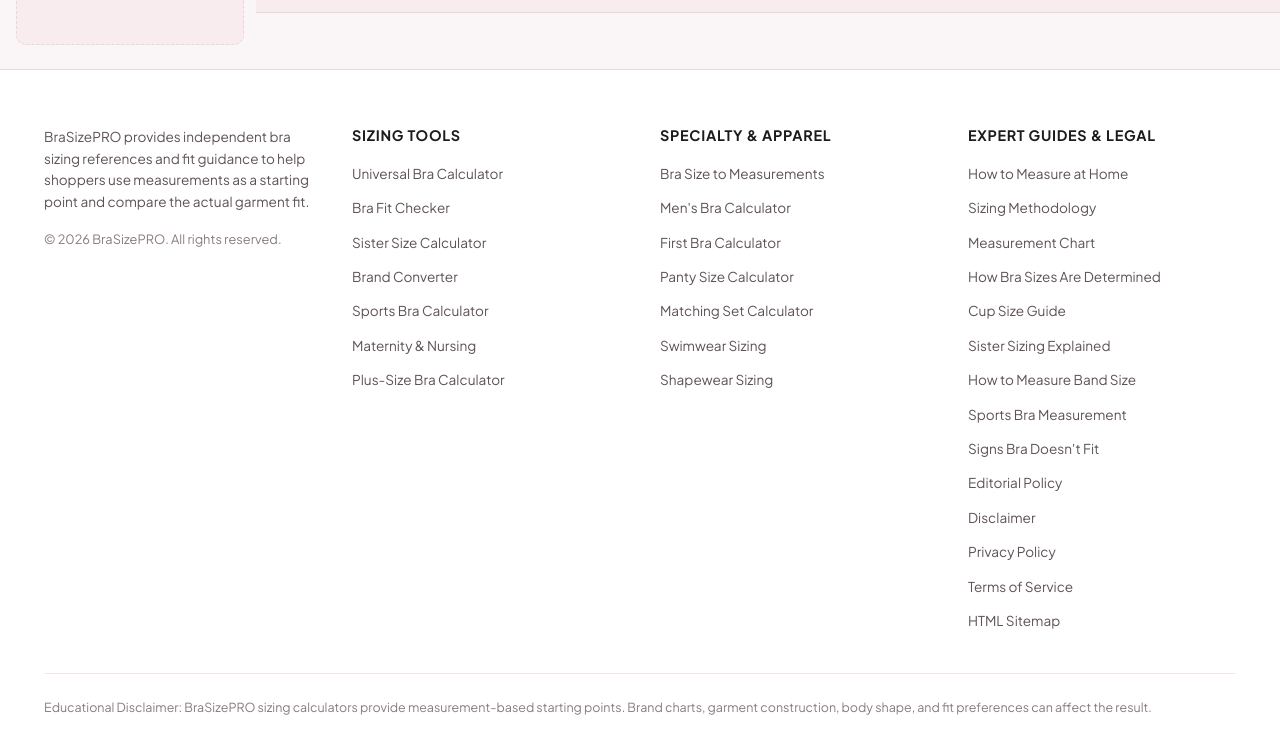
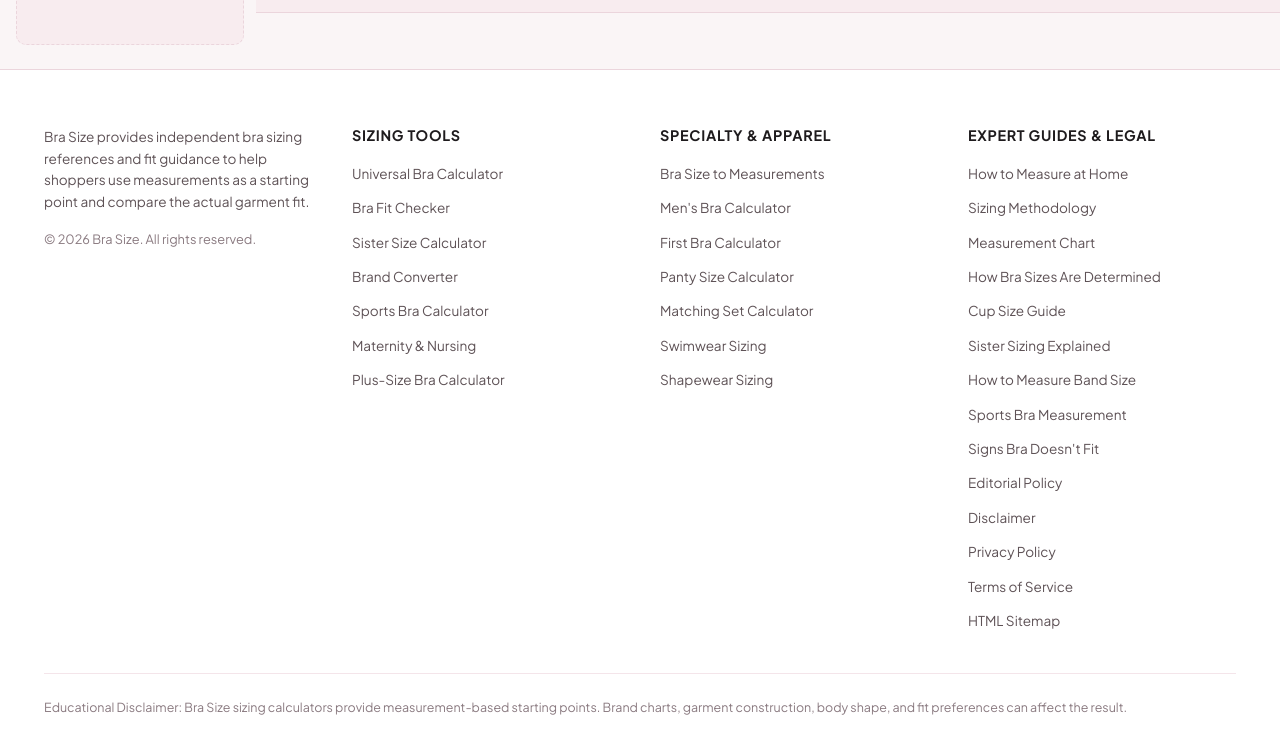
Before and after one commit to sharpedge74-cmyk/Bra-Size-Pro, a Jekyll site: the page built from index.html, in a window 1280 px wide and 1400 px high, scrolled down 3868 px, cut to the strip 652-1397 px from the top of the window. Built offline with Jekyll 4.4.1, drawn with Linux system fonts in a browser that asks for light colours; some web fonts are replaced.

Commit message:
Replace BraSizePRO with Bra Size

```diff
--- a/_includes/components/footer.html
+++ b/_includes/components/footer.html
@@ -3,9 +3,9 @@
     <div class="footer-grid">
       <div class="footer-col brand-col">
         <p class="footer-bio">
-          BraSizePRO provides independent bra sizing references and fit guidance to help shoppers use measurements as a starting point and compare the actual garment fit.
+          Bra Size provides independent bra sizing references and fit guidance to help shoppers use measurements as a starting point and compare the actual garment fit.
         </p>
-        <p class="footer-copy">&copy; {{ site.time | date: '%Y' }} BraSizePRO. All rights reserved.</p>
+        <p class="footer-copy">&copy; {{ site.time | date: '%Y' }} Bra Size. All rights reserved.</p>
       </div>
 
       <div class="footer-col">
@@ -57,7 +57,7 @@
 
     <div class="footer-bottom-bar">
       <p class="footer-disclaimer-note">
-        Educational Disclaimer: BraSizePRO sizing calculators provide measurement-based starting points. Brand charts, garment construction, body shape, and fit preferences can affect the result.
+        Educational Disclaimer: Bra Size sizing calculators provide measurement-based starting points. Brand charts, garment construction, body shape, and fit preferences can affect the result.
       </p>
     </div>
   </div>
```
